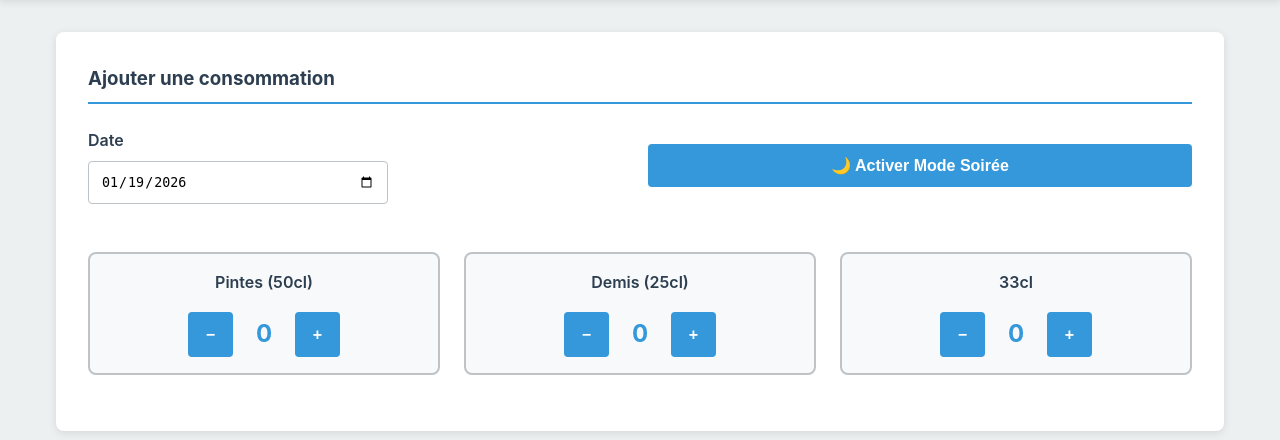
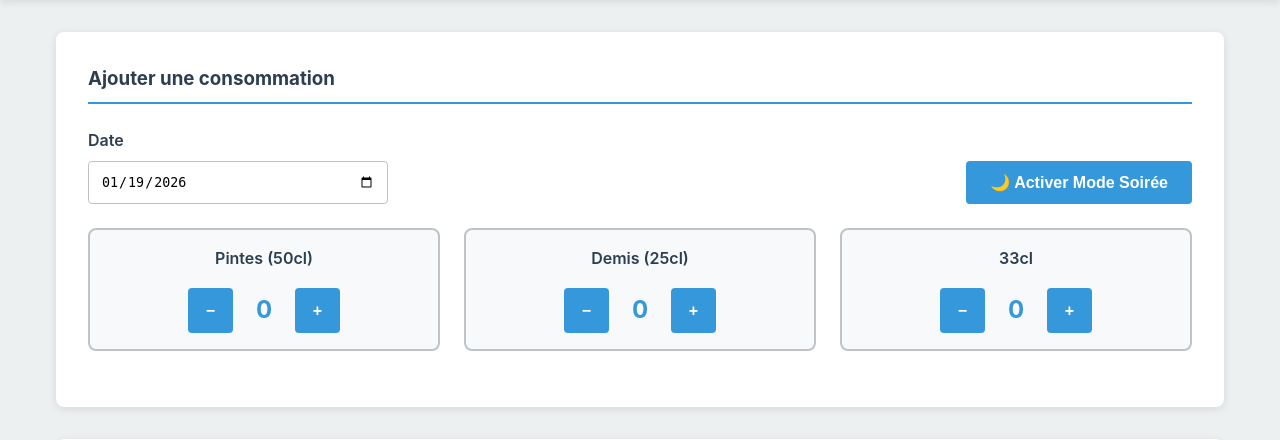
Before and after one commit to pstraebler/beertracker, a Flask app: template templates/dashboard.html in a window 1280 px wide. Shown: the part 82-522 px from the top of the page. Run offline with Flask 3, Linux system fonts and the light colour scheme; the template is opened without the code that fills it, so the values that code supplies are empty; parts of the project's set-up code (start-up, migrations or seed data) failed here and were passed over.

Commit message:
align date & btn mode soiree

```diff
--- a/static/css/style.css
+++ b/static/css/style.css
@@ -256,6 +256,17 @@ body {
     margin-bottom: 1.5rem;
 }
 
+.date-section {
+  display: grid;
+  grid-template-columns: 1fr auto;
+  gap: 1rem;
+  align-items: end;
+  margin-bottom: 1.5rem;
+}
+.date-section .date-select {
+  margin-bottom: 0;
+}
+
 .date-select label {
     display: block;
     margin-bottom: 0.5rem;
--- a/templates/dashboard.html
+++ b/templates/dashboard.html
@@ -19,23 +19,14 @@
         <div class="top-section">
             <div class="card">
                 <h3>Ajouter une consommation</h3>
-
-                <!-- ⭐ NEW: Date et Heure -->
-                <div style="display: grid; grid-template-columns: 1fr 1fr; gap: 1rem; margin-bottom: 1.5rem;">
+                     <div class="date-section">
                         <div class="date-select">
                             <label for="today-date">Date</label>
                             <input type="date" id="today-date">
                         </div>
-<!--                    <div class="date-select">
-                        <label for="today-time">Heure</label>
-                        <input type="time" id="today-time">
-</div>-->
-                        <div style="margin-bottom: 1.5rem;">
-                            <button id="night-mode-btn" class="btn-primary" onclick="toggleNightMode()" style="background-color: #3498db; width: 100%;">
+                        <button id="night-mode-btn" class="btn-primary" onclick="toggleNightMode()" style="background-color: #3498db; width: auto; padding: 0.75rem 1.5rem;">
                             🌙 Activer Mode Soirée
                         </button>
-                        </div>
-
                     </div>
 
                 <div class="beer-selector">
```
Lines whose indentation alone changed are shown as unchanged.
